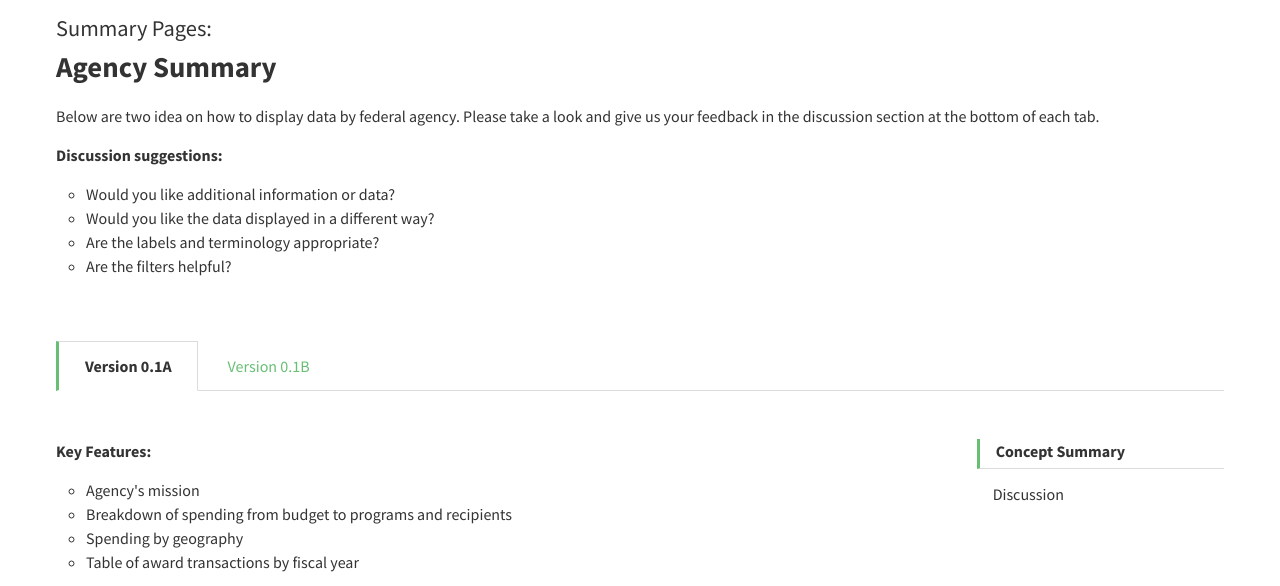
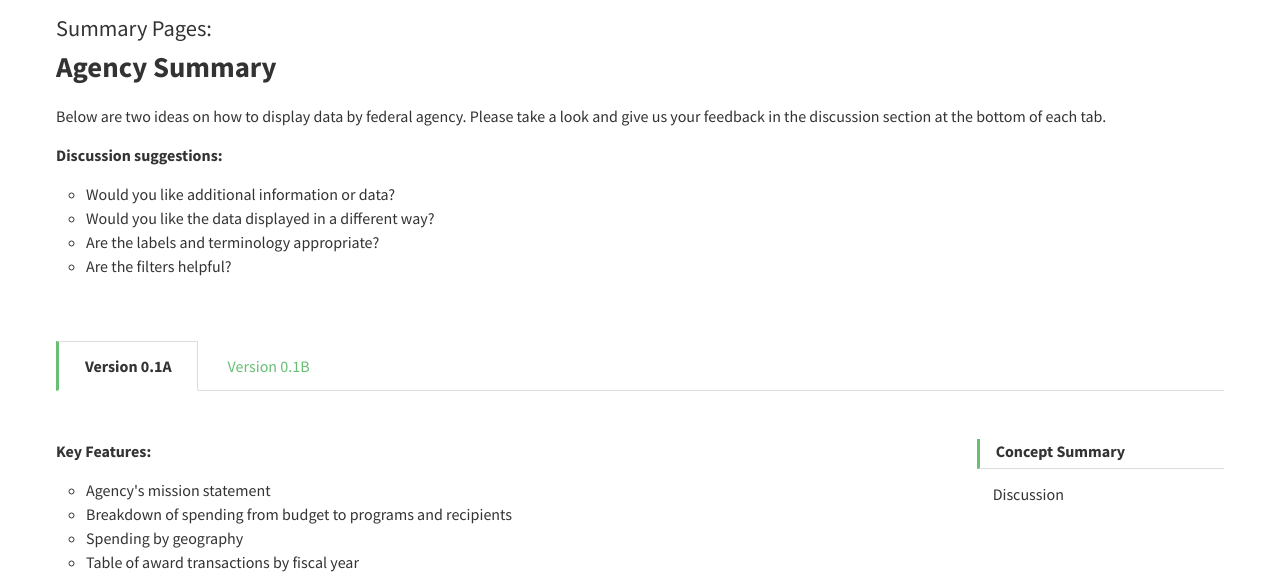
Before and after one commit to fedspendingtransparency/openbeta, a Jekyll site: the page built from _concepts/agency-summary.md, in a window 1280 px wide and 900 px high. Shown: the part 205-791 px from the top of the window. Built offline with Jekyll 4.4.1, drawn with Linux system fonts in a browser that asks for light colours; nearby versions of some CDN libraries; library files that are not in the unit come from our copies; comment, search, counter and statistics services are not loaded.

Commit message:
Award Summary Fixes
Fixed typo "ideas" and added "Mission statement"

```diff
--- a/_concepts/agency-summary.md
+++ b/_concepts/agency-summary.md
@@ -11,7 +11,7 @@ category: "Summary Pages:"
 headline: Agency Summary
 
 copy:
-  - text: Below are two idea on how to display data by federal agency. Please take a look and give us your feedback in the discussion section at the bottom of each tab.
+  - text: Below are two ideas on how to display data by federal agency. Please take a look and give us your feedback in the discussion section at the bottom of each tab.
 
 discussion_title: "Discussion suggestions:"
 
@@ -29,7 +29,7 @@ tabs:
     archived_text:
     description: "Key Features:"
     features:
-      - description: Agency's mission
+      - description: Agency's mission statement
       - description: Breakdown of spending from budget to programs and recipients
       - description: Spending by geography
       - description: Table of award transactions by fiscal year
```
